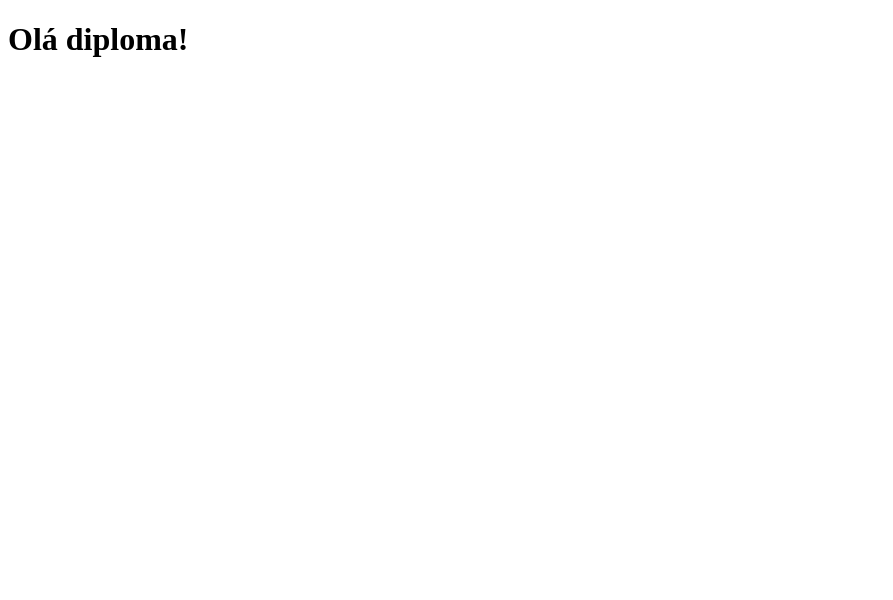
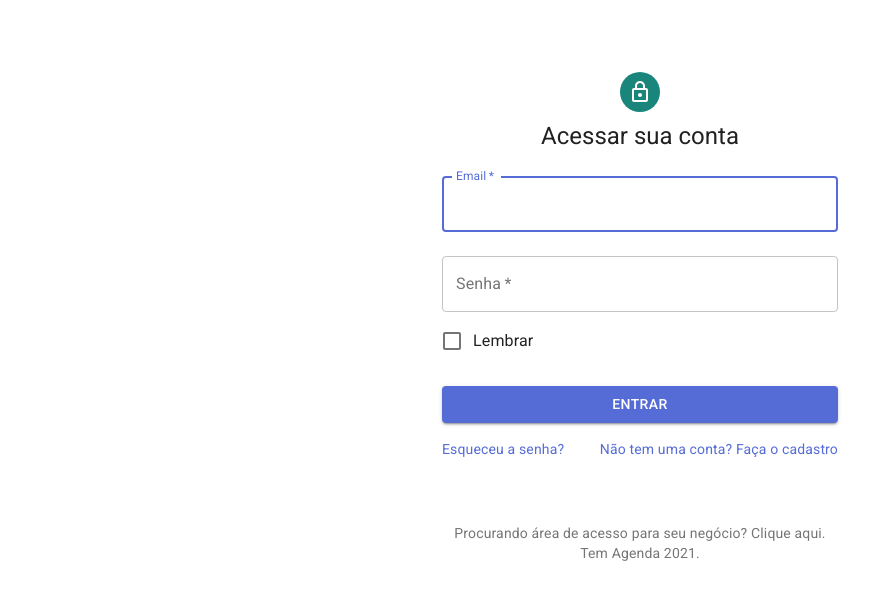
Before and after one commit to danielvfo/tem-agenda-front-end, a React (Create React App) app: page / in a window 1280 px wide. Shown: the top 600 px of the page, without its empty margins (0-893 px from the left). Built offline with nearby package versions, Linux system fonts and the light colour scheme.

Commit message:
Add SignIn component

```diff
--- a/package.json
+++ b/package.json
@@ -3,6 +3,8 @@
   "version": "0.1.0",
   "private": true,
   "dependencies": {
+    "@material-ui/core": "^4.11.4",
+    "@material-ui/icons": "^4.11.2",
     "@testing-library/jest-dom": "^5.12.0",
     "@testing-library/react": "^11.2.6",
     "@testing-library/user-event": "^12.8.3",
--- a/public/index.html
+++ b/public/index.html
@@ -4,9 +4,10 @@
 <head>
   <meta charset="utf-8" />
   <link rel="icon" href="%PUBLIC_URL%/favicon.ico" />
-  <meta name="viewport" content="width=device-width, initial-scale=1" />
-  <meta name="theme-color" content="#000000" />
+  <meta name="viewport" content="minimum-scale=1, initial-scale=1, width=device-width" />
   <meta name="description" content="Web site created using create-react-app" />
+  <link rel="stylesheet" href="https://fonts.googleapis.com/css?family=Roboto:300,400,500,700&display=swap" />
+  <link rel="stylesheet" href="https://fonts.googleapis.com/icon?family=Material+Icons" />
   <link rel="apple-touch-icon" href="%PUBLIC_URL%/logo192.png" />
   <!--
       manifest.json provides metadata used when your web app is installed on a
--- a/src/App.tsx
+++ b/src/App.tsx
@@ -1,7 +1,25 @@
 import React from 'react';
+import { Container, Typography, Box, Link } from '@material-ui/core';
 
-function App() {
-  return <h1>Olá diploma!</h1>;
-}
+const App: React.FC = () => {
+  return (
+    <>
+      <Container maxWidth="sm">
+        <Box my={4}>
+          <Typography variant="h1" align="center" gutterBottom>
+            Tem Agenda
+          </Typography>
+          <Typography variant="body2" color="textSecondary" align="center">
+            {'Copyright © '}
+            <Link color="inherit" href="https://material-ui.com/">
+              Tem Agenda
+            </Link>{' '}
+            {new Date().getFullYear()}.
+          </Typography>
+        </Box>
+      </Container>
+    </>
+  );
+};
 
 export default App;
--- /dev/null
+++ b/src/SignIn/index.tsx
@@ -0,0 +1,120 @@
+import React from 'react';
+import {
+  Avatar,
+  Button,
+  CssBaseline,
+  TextField,
+  FormControlLabel,
+  Checkbox,
+  Link,
+  Grid,
+  Box,
+  Typography,
+  Container,
+  makeStyles,
+} from '@material-ui/core';
+import LockOutlinedIcon from '@material-ui/icons/LockOutlined';
+
+function Copyright() {
+  return (
+    <Typography variant="body2" color="textSecondary" align="center">
+      Procurando área de acesso para seu negócio?{' '}
+      <Link color="inherit" href="https://material-ui.com/">
+        Clique aqui.
+      </Link>{' '}
+      Tem Agenda {new Date().getFullYear()}.
+    </Typography>
+  );
+}
+
+const useStyles = makeStyles(theme => ({
+  paper: {
+    marginTop: theme.spacing(8),
+    display: 'flex',
+    flexDirection: 'column',
+    alignItems: 'center',
+  },
+  avatar: {
+    margin: theme.spacing(1),
+    backgroundColor: theme.palette.secondary.main,
+  },
+  form: {
+    width: '100%',
+    marginTop: theme.spacing(1),
+  },
+  submit: {
+    margin: theme.spacing(3, 0, 2),
+  },
+}));
+
+const SignIn: React.FC = () => {
+  const classes = useStyles();
+
+  return (
+    <Container component="main" maxWidth="xs">
+      <CssBaseline />
+      <div className={classes.paper}>
+        <Avatar className={classes.avatar}>
+          <LockOutlinedIcon />
+        </Avatar>
+        <Typography component="h1" variant="h5">
+          Acessar sua conta
+        </Typography>
+        <form className={classes.form} noValidate>
+          <TextField
+            variant="outlined"
+            margin="normal"
+            required
+            fullWidth
+            id="email"
+            label="Email"
+            name="email"
+            autoComplete="email"
+            autoFocus
+          />
+          <TextField
+            variant="outlined"
+            margin="normal"
+            required
+            fullWidth
+            name="password"
+            label="Senha"
+            type="password"
+            id="password"
+            autoComplete="current-password"
+          />
+          <FormControlLabel
+            control={<Checkbox value="remember" color="primary" />}
+            label="Lembrar"
+          />
+          <Button
+            type="submit"
+            fullWidth
+            variant="contained"
+            color="primary"
+            className={classes.submit}
+          >
+            Entrar
+          </Button>
+          <Grid container>
+            <Grid item xs>
+              <Link href="http://#" variant="body2">
+                Esqueceu a senha?
+              </Link>
+            </Grid>
+            <Grid item>
+              <Link href="http://#" variant="body2">
+                Não tem uma conta? Faça o cadastro
+              </Link>
+            </Grid>
+          </Grid>
+        </form>
+      </div>
+      <Box mt={8}>
+        <Copyright />
+      </Box>
+    </Container>
+  );
+};
+
+export default SignIn;
--- a/src/index.tsx
+++ b/src/index.tsx
@@ -1,11 +1,17 @@
 import React from 'react';
 import ReactDOM from 'react-dom';
+import { CssBaseline, ThemeProvider } from '@material-ui/core';
+import theme from './theme';
 import App from './App';
 import reportWebVitals from './reportWebVitals';
+import SignIn from './SignIn';
 
 ReactDOM.render(
   <React.StrictMode>
-    <App />
+    <ThemeProvider theme={theme}>
+      <CssBaseline />
+      <SignIn />
+    </ThemeProvider>
   </React.StrictMode>,
   document.getElementById('root'),
 );
--- /dev/null
+++ b/src/theme.ts
@@ -0,0 +1,22 @@
+import { red } from '@material-ui/core/colors';
+import { createMuiTheme } from '@material-ui/core/styles';
+
+// A custom theme for this app
+const theme = createMuiTheme({
+  palette: {
+    primary: {
+      main: '#556cd6',
+    },
+    secondary: {
+      main: '#19857b',
+    },
+    error: {
+      main: red.A400,
+    },
+    background: {
+      default: '#fff',
+    },
+  },
+});
+
+export default theme;
```
Also changed, not shown: 1 other file (tests, documents, lock files or other folders).
